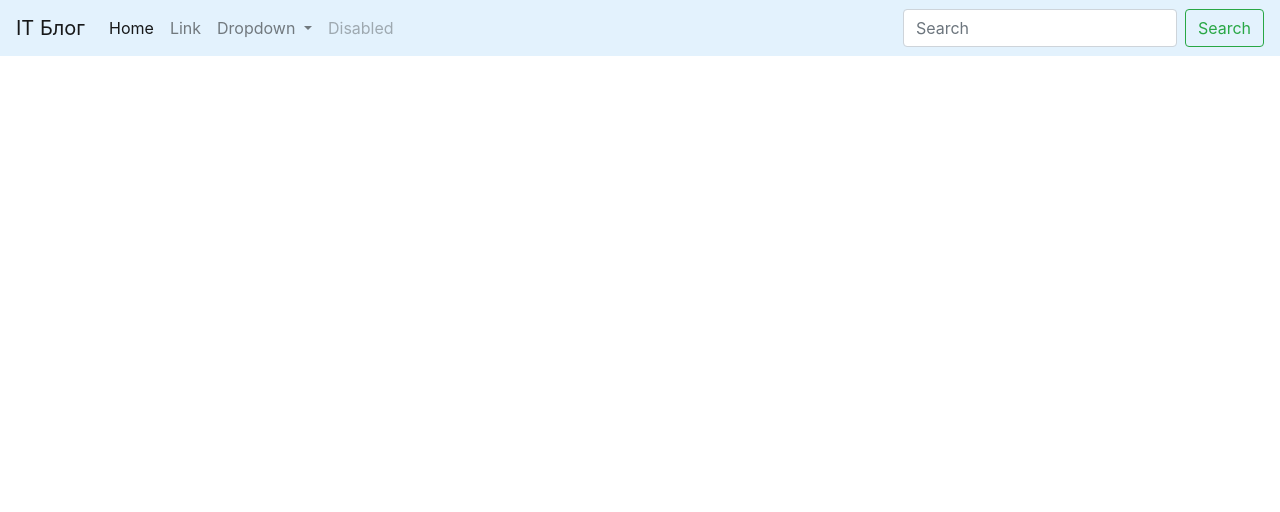
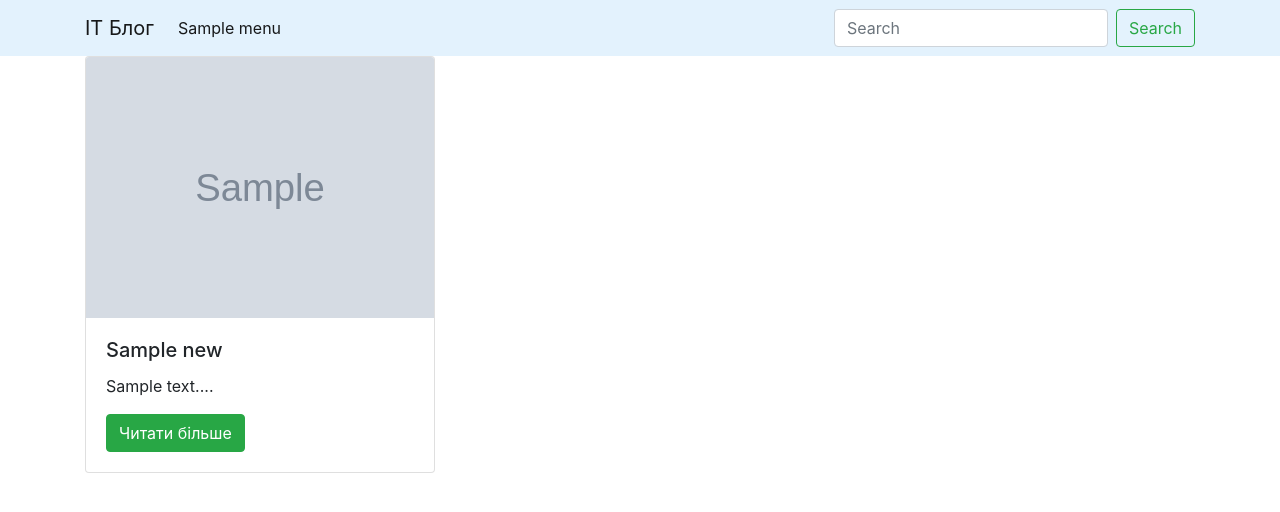
Before and after one commit to rchaplinskyi/itblog.local, a PHP site: page / in a window 1280 px wide. Shown: the top 512 px of the page. Run offline with PHP 8.4, Linux system fonts and the light colour scheme; tables that the repository leaves empty or names only in its code hold one stand-in row (values such as "Sample post"); grey boxes marked "Sample" are stand-in pictures.

Commit message:
додано новини та категорії

```diff
--- a/header.php
+++ b/header.php
@@ -14,39 +14,25 @@
 </head>
 <body>
 <nav class="navbar navbar-expand-lg navbar-light" style="background-color: #e3f2fd;">
-    <a class="navbar-brand" href="#">ІТ Блог</a>
+    <div class="container">
+        <a class="navbar-brand" href="index.php">ІТ Блог</a>
         <button class="navbar-toggler" type="button" data-toggle="collapse" data-target="#navbarSupportedContent" aria-controls="navbarSupportedContent" aria-expanded="false" aria-label="Toggle navigation">
             <span class="navbar-toggler-icon"></span>
         </button>
 
         <div class="collapse navbar-collapse" id="navbarSupportedContent">
             <ul class="navbar-nav mr-auto">
+                <?php $menus=get_menu(); ?>
+                <?php foreach ($menus as $menu):?>
                     <li class="nav-item active">
-                <a class="nav-link" href="#">Home <span class="sr-only">(current)</span></a>
+                        <a class="nav-link" href="category.php?category_id=<?=$menu['id']?>"><?=$menu['title'];?></a>
                     </li>
-            <li class="nav-item">
-                <a class="nav-link" href="#">Link</a>
-            </li>
-            <li class="nav-item dropdown">
-                <a class="nav-link dropdown-toggle" href="#" role="button" data-toggle="dropdown" aria-expanded="false">
-                    Dropdown
-                </a>
-                <div class="dropdown-menu">
-                    <a class="dropdown-item" href="#">Action</a>
-                    <a class="dropdown-item" href="#">Another action</a>
-                    <div class="dropdown-divider"></div>
-                    <a class="dropdown-item" href="#">Something else here</a>
-                </div>
-            </li>
-            <li class="nav-item">
-                <a class="nav-link disabled">Disabled</a>
-            </li>
+                <?php endforeach; ?>
             </ul>
             <form class="form-inline my-2 my-lg-0">
                 <input class="form-control mr-sm-2" type="search" placeholder="Search" aria-label="Search">
                 <button class="btn btn-outline-success my-2 my-sm-0" type="submit">Search</button>
             </form>
         </div>
+    </div>
 </nav>
-</body>
-</html>
--- a/inc/function.php
+++ b/inc/function.php
@@ -5,7 +5,40 @@ include ('inc/db.php');
         $sql = "SELECT * FROM menu";
 
         $result = mysqli_query($conn,$sql);
-        $menu = mysqli_fetch_all($result, MYSQLI_ASSOC);
-        return $menu;
+        $menus = mysqli_fetch_all($result, MYSQLI_ASSOC);
+        return $menus;
     }
-    //$menu=get_menu($conn);
+
+    function get_news(){
+        global $conn;
+        $sql = "SELECT * FROM news";
+
+        $result = mysqli_query($conn, $sql);
+        $news = mysqli_fetch_all($result, MYSQLI_ASSOC);
+        return $news;
+    }
+    function get_post_by_id($post_id){
+        global $conn;
+        $sql= "SELECT * FROM news WHERE id = ".$post_id;
+        $result = mysqli_query($conn, $sql);
+        $post=mysqli_fetch_assoc($result);
+        return $post;
+
+    }
+function get_category_id($category_id){
+    global $conn;
+    $category_id = mysqli_real_escape_string($conn, $category_id);
+    $sql = "SELECT * FROM news WHERE category_id=".$category_id;
+    $result = mysqli_query($conn, $sql);
+    $news = mysqli_fetch_all($result, MYSQLI_ASSOC);
+    return $news;
+}
+function get_name_category($category_id) {
+    global $conn;
+    $category_id = mysqli_real_escape_string($conn, $category_id);
+    $sql = "SELECT * FROM menu WHERE id=".$category_id;
+    $result = mysqli_query($conn, $sql);
+    $category = mysqli_fetch_assoc($result);
+    return $category;
+
+}
--- a/index.php
+++ b/index.php
@@ -1,7 +1,26 @@
 <?php
  include_once ('header.php');
 ?>
+<section class="cards">
+ <div class="container">
+  <div class="row">
+      <?php $news = get_news(); ?>
+      <?php foreach ($news as $new):?>
+   <div class="col">
+    <div class="card" style="width: 350px;" >
+     <img src="<?=$new['img']?>" class="card-img-top" alt="Картинка новини">
+     <div class="card-body">
+      <h5 class="card-title"><?=$new['title']?></h5>
+      <p class="card-text"><?=mb_substr($new['content'], 0, 140, 'UTF-8').'...'?></p>
+      <a href="post.php?post_id=<?=$new['id']?>" class="btn btn-success">Читати більше</a>
+     </div>
+    </div>
 
+   </div>
+      <?php endforeach; ?>
+  </div>
+ </div>
+</section>
 
 
 
```
Also changed, not shown: category.php (added, +33 -0 lines), post.php (added, +29 -0 lines). Lines whose indentation alone changed are shown as unchanged.
